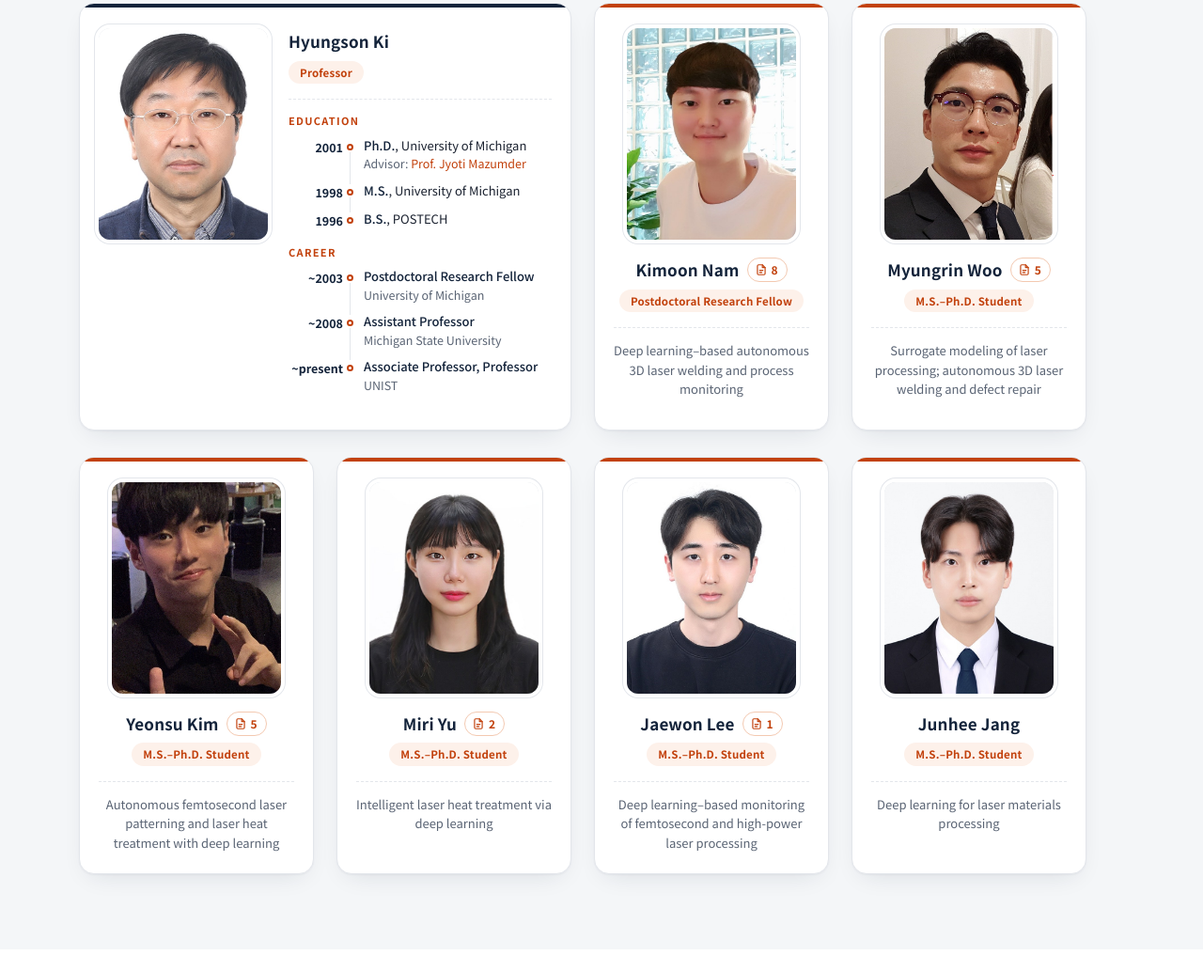
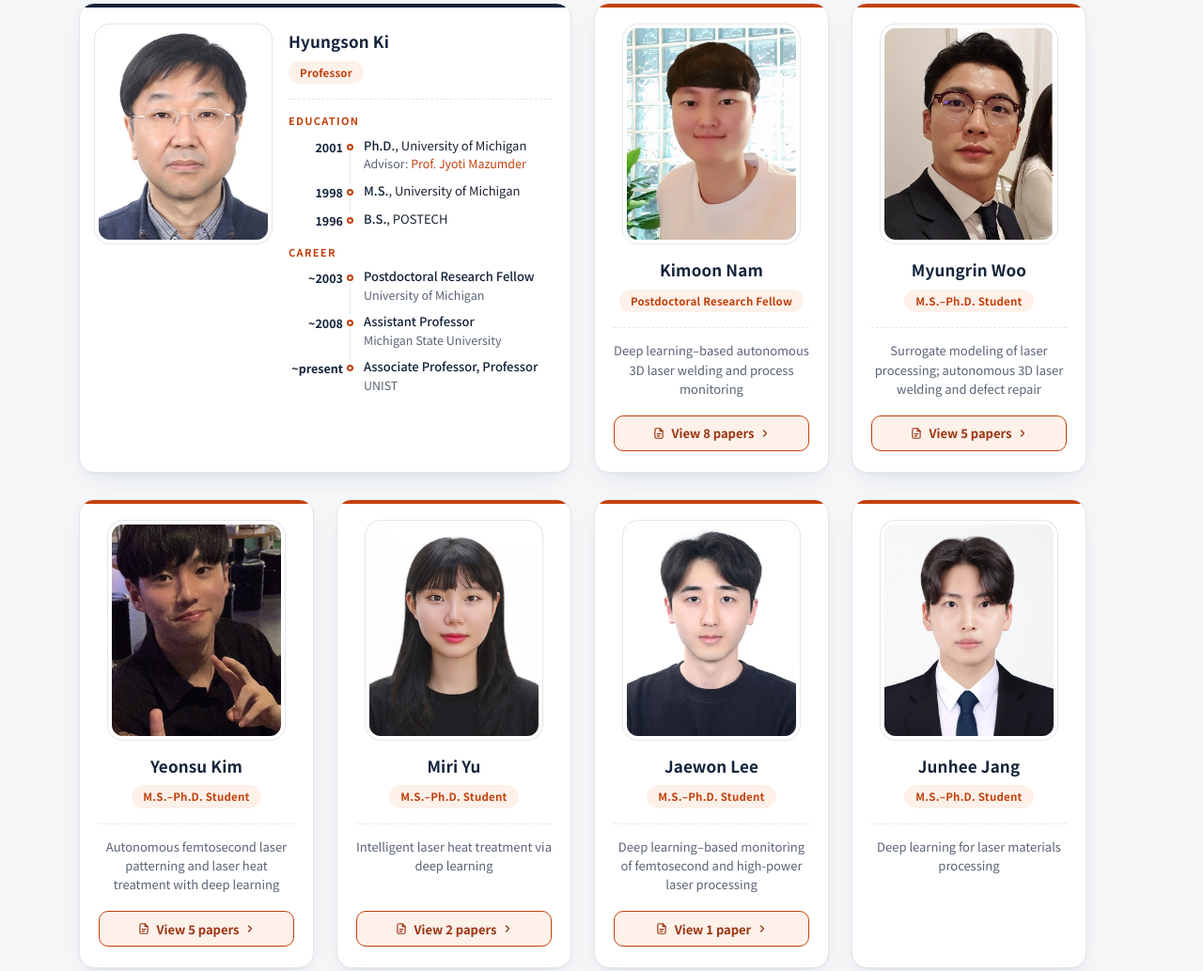
Before and after one commit to houseofdavid1/houseofdavid1.github.io, a plain HTML site: page people.html in a window 1280 px wide. Shown: the part 503-1536 px from the top of the page at 94% size. Drawn offline with Linux system fonts and the light colour scheme.

Commit message:
People: clearer 'View N papers' buttons at card bottom
Co-Authored-By: Claude Opus 5.5 <noreply@anthropic.com>
Claude-Session: https://claude.ai/code/session_0193FsCwCBU5TNaPgPqdxirM

```diff
--- a/assets/people.js
+++ b/assets/people.js
@@ -10,7 +10,7 @@
     var entry = data[btn.dataset.member];
     var n = entry ? entry.items.length : 0;
     if (!n) { btn.remove(); return; }
-    btn.querySelector('.pub-btn-count').textContent = n;
+    btn.querySelector('.pub-btn-count').textContent = 'View ' + n + (n === 1 ? ' paper' : ' papers');
     btn.setAttribute('aria-label', 'Publications of ' + entry.name + ' (' + n + ')');
     btn.addEventListener('click', function () {
       titleEl.textContent = entry.name;
--- a/assets/style.css
+++ b/assets/style.css
@@ -264,15 +264,17 @@ tr:last-child td { border-bottom: none; }
 .member h3.has-pubs { display: inline-flex; align-items: center; justify-content: center; gap: 8px; flex-wrap: wrap; }
 .member-lead h3.has-pubs { justify-content: flex-start; }
 .pub-btn {
-  display: inline-flex; align-items: center; gap: 4px; height: 26px; padding: 0 9px 0 7px;
-  border: 1px solid #F3C9B1; border-radius: 999px; background: #FFFFFF; color: var(--accent);
-  font: inherit; font-size: 12px; font-weight: 700; line-height: 1; cursor: pointer;
+  display: inline-flex; align-items: center; gap: 5px; height: 28px; padding: 0 9px 0 9px;
+  border: 1px solid var(--accent); border-radius: 999px; background: #FDF1EA; color: var(--accent-dark);
+  font: inherit; font-size: 12px; font-weight: 700; line-height: 1; cursor: pointer; white-space: nowrap;
   transition: background 0.15s ease, color 0.15s ease, border-color 0.15s ease, transform 0.15s ease;
 }
 .pub-btn:hover, .pub-btn:focus-visible { background: var(--accent); border-color: var(--accent); color: #FFFFFF; transform: translateY(-1px); }
 .pub-btn:focus-visible { outline: 2px solid var(--navy); outline-offset: 2px; }
 .pub-btn::before { content: ""; position: absolute; inset: -9px; }
 .pub-btn { position: relative; }
+.pub-btn-chev { margin-left: -1px; transition: transform 0.15s ease; }
+.pub-btn:hover .pub-btn-chev { transform: translateX(2px); }
 body.dialog-open { overflow: hidden; }
 .pub-dialog {
   width: min(760px, calc(100vw - 32px)); max-height: min(80vh, 760px); padding: 0;
@@ -305,3 +307,11 @@ mark.me { background: #FDF1EA; color: var(--accent-dark); font-weight: 700; bord
   .pd-list.numbered li { padding-left: 34px; }
   .pd-list.numbered li::before { width: 26px; }
 }
+
+/* publications button sits at the bottom of each card */
+.member > .pub-btn {
+  margin-top: auto; width: 100%; height: 38px; justify-content: center; gap: 7px;
+  border-radius: 10px; font-size: 13px;
+}
+.member > .pub-btn:hover .pub-btn-chev, .member > .pub-btn:focus-visible .pub-btn-chev { transform: translateX(3px); }
+.member > .since { margin-bottom: 18px; }
--- a/people.html
+++ b/people.html
@@ -7,7 +7,7 @@
 <link rel="preconnect" href="https://fonts.googleapis.com">
 <link rel="preconnect" href="https://fonts.gstatic.com" crossorigin>
 <link href="https://fonts.googleapis.com/css2?family=Noto+Sans+KR:wght@400;500;700&amp;display=swap" rel="stylesheet">
-<link rel="stylesheet" href="assets/style.css?v=11">
+<link rel="stylesheet" href="assets/style.css?v=13">
 </head>
 <body>
 
@@ -64,39 +64,45 @@
         </div>
         <div class="member">
           <div class="photo"><img src="assets/people/kimoon-nam.jpg?v=3" alt="Kimoon Nam"></div>
-          <h3 class="has-pubs"><span>Kimoon Nam</span><button type="button" class="pub-btn" data-member="kimoon-nam" title="Publications"><svg aria-hidden="true" viewBox="0 0 24 24" width="14" height="14" fill="none" stroke="currentColor" stroke-width="2" stroke-linecap="round" stroke-linejoin="round"><path d="M14 3H7a2 2 0 0 0-2 2v14a2 2 0 0 0 2 2h10a2 2 0 0 0 2-2V8z"/><path d="M14 3v5h5"/><path d="M9 13h6M9 17h4"/></svg><span class="pub-btn-count"></span></button></h3>
+          <h3>Kimoon Nam</h3>
           <p>Postdoctoral Research Fellow</p>
           <p class="since">Deep learning–based autonomous 3D laser welding and process monitoring</p>
+          <button type="button" class="pub-btn" data-member="kimoon-nam" title="View publications"><svg aria-hidden="true" viewBox="0 0 24 24" width="14" height="14" fill="none" stroke="currentColor" stroke-width="2" stroke-linecap="round" stroke-linejoin="round"><path d="M14 3H7a2 2 0 0 0-2 2v14a2 2 0 0 0 2 2h10a2 2 0 0 0 2-2V8z"/><path d="M14 3v5h5"/><path d="M9 13h6M9 17h4"/></svg><span class="pub-btn-count"></span><svg class="pub-btn-chev" aria-hidden="true" viewBox="0 0 24 24" width="12" height="12" fill="none" stroke="currentColor" stroke-width="2.5" stroke-linecap="round" stroke-linejoin="round"><path d="M9 6l6 6-6 6"/></svg></button>
         </div>
         <div class="member">
           <div class="photo"><img src="assets/people/myungrin-woo.jpg?v=3" alt="Myungrin Woo"></div>
-          <h3 class="has-pubs"><span>Myungrin Woo</span><button type="button" class="pub-btn" data-member="myungrin-woo" title="Publications"><svg aria-hidden="true" viewBox="0 0 24 24" width="14" height="14" fill="none" stroke="currentColor" stroke-width="2" stroke-linecap="round" stroke-linejoin="round"><path d="M14 3H7a2 2 0 0 0-2 2v14a2 2 0 0 0 2 2h10a2 2 0 0 0 2-2V8z"/><path d="M14 3v5h5"/><path d="M9 13h6M9 17h4"/></svg><span class="pub-btn-count"></span></button></h3>
+          <h3>Myungrin Woo</h3>
           <p>M.S.–Ph.D. Student</p>
           <p class="since">Surrogate modeling of laser processing; autonomous 3D laser welding and defect repair</p>
+          <button type="button" class="pub-btn" data-member="myungrin-woo" title="View publications"><svg aria-hidden="true" viewBox="0 0 24 24" width="14" height="14" fill="none" stroke="currentColor" stroke-width="2" stroke-linecap="round" stroke-linejoin="round"><path d="M14 3H7a2 2 0 0 0-2 2v14a2 2 0 0 0 2 2h10a2 2 0 0 0 2-2V8z"/><path d="M14 3v5h5"/><path d="M9 13h6M9 17h4"/></svg><span class="pub-btn-count"></span><svg class="pub-btn-chev" aria-hidden="true" viewBox="0 0 24 24" width="12" height="12" fill="none" stroke="currentColor" stroke-width="2.5" stroke-linecap="round" stroke-linejoin="round"><path d="M9 6l6 6-6 6"/></svg></button>
         </div>
         <div class="member">
           <div class="photo"><img src="assets/people/yeonsu-kim.jpg?v=3" alt="Yeonsu Kim"></div>
-          <h3 class="has-pubs"><span>Yeonsu Kim</span><button type="button" class="pub-btn" data-member="yeonsu-kim" title="Publications"><svg aria-hidden="true" viewBox="0 0 24 24" width="14" height="14" fill="none" stroke="currentColor" stroke-width="2" stroke-linecap="round" stroke-linejoin="round"><path d="M14 3H7a2 2 0 0 0-2 2v14a2 2 0 0 0 2 2h10a2 2 0 0 0 2-2V8z"/><path d="M14 3v5h5"/><path d="M9 13h6M9 17h4"/></svg><span class="pub-btn-count"></span></button></h3>
+          <h3>Yeonsu Kim</h3>
           <p>M.S.–Ph.D. Student</p>
           <p class="since">Autonomous femtosecond laser patterning and laser heat treatment with deep learning</p>
+          <button type="button" class="pub-btn" data-member="yeonsu-kim" title="View publications"><svg aria-hidden="true" viewBox="0 0 24 24" width="14" height="14" fill="none" stroke="currentColor" stroke-width="2" stroke-linecap="round" stroke-linejoin="round"><path d="M14 3H7a2 2 0 0 0-2 2v14a2 2 0 0 0 2 2h10a2 2 0 0 0 2-2V8z"/><path d="M14 3v5h5"/><path d="M9 13h6M9 17h4"/></svg><span class="pub-btn-count"></span><svg class="pub-btn-chev" aria-hidden="true" viewBox="0 0 24 24" width="12" height="12" fill="none" stroke="currentColor" stroke-width="2.5" stroke-linecap="round" stroke-linejoin="round"><path d="M9 6l6 6-6 6"/></svg></button>
         </div>
         <div class="member">
           <div class="photo"><img src="assets/people/miri-yu.jpg?v=3" alt="Miri Yu"></div>
-          <h3 class="has-pubs"><span>Miri Yu</span><button type="button" class="pub-btn" data-member="miri-yu" title="Publications"><svg aria-hidden="true" viewBox="0 0 24 24" width="14" height="14" fill="none" stroke="currentColor" stroke-width="2" stroke-linecap="round" stroke-linejoin="round"><path d="M14 3H7a2 2 0 0 0-2 2v14a2 2 0 0 0 2 2h10a2 2 0 0 0 2-2V8z"/><path d="M14 3v5h5"/><path d="M9 13h6M9 17h4"/></svg><span class="pub-btn-count"></span></button></h3>
+          <h3>Miri Yu</h3>
           <p>M.S.–Ph.D. Student</p>
           <p class="since">Intelligent laser heat treatment via deep learning</p>
+          <button type="button" class="pub-btn" data-member="miri-yu" title="View publications"><svg aria-hidden="true" viewBox="0 0 24 24" width="14" height="14" fill="none" stroke="currentColor" stroke-width="2" stroke-linecap="round" stroke-linejoin="round"><path d="M14 3H7a2 2 0 0 0-2 2v14a2 2 0 0 0 2 2h10a2 2 0 0 0 2-2V8z"/><path d="M14 3v5h5"/><path d="M9 13h6M9 17h4"/></svg><span class="pub-btn-count"></span><svg class="pub-btn-chev" aria-hidden="true" viewBox="0 0 24 24" width="12" height="12" fill="none" stroke="currentColor" stroke-width="2.5" stroke-linecap="round" stroke-linejoin="round"><path d="M9 6l6 6-6 6"/></svg></button>
         </div>
         <div class="member">
           <div class="photo"><img src="assets/people/jaewon-lee.jpg?v=3" alt="Jaewon Lee"></div>
-          <h3 class="has-pubs"><span>Jaewon Lee</span><button type="button" class="pub-btn" data-member="jaewon-lee" title="Publications"><svg aria-hidden="true" viewBox="0 0 24 24" width="14" height="14" fill="none" stroke="currentColor" stroke-width="2" stroke-linecap="round" stroke-linejoin="round"><path d="M14 3H7a2 2 0 0 0-2 2v14a2 2 0 0 0 2 2h10a2 2 0 0 0 2-2V8z"/><path d="M14 3v5h5"/><path d="M9 13h6M9 17h4"/></svg><span class="pub-btn-count"></span></button></h3>
+          <h3>Jaewon Lee</h3>
           <p>M.S.–Ph.D. Student</p>
           <p class="since">Deep learning–based monitoring of femtosecond and high-power laser processing</p>
+          <button type="button" class="pub-btn" data-member="jaewon-lee" title="View publications"><svg aria-hidden="true" viewBox="0 0 24 24" width="14" height="14" fill="none" stroke="currentColor" stroke-width="2" stroke-linecap="round" stroke-linejoin="round"><path d="M14 3H7a2 2 0 0 0-2 2v14a2 2 0 0 0 2 2h10a2 2 0 0 0 2-2V8z"/><path d="M14 3v5h5"/><path d="M9 13h6M9 17h4"/></svg><span class="pub-btn-count"></span><svg class="pub-btn-chev" aria-hidden="true" viewBox="0 0 24 24" width="12" height="12" fill="none" stroke="currentColor" stroke-width="2.5" stroke-linecap="round" stroke-linejoin="round"><path d="M9 6l6 6-6 6"/></svg></button>
         </div>
         <div class="member">
           <div class="photo"><img src="assets/people/junhee-jang.jpg?v=3" alt="Junhee Jang"></div>
-          <h3 class="has-pubs"><span>Junhee Jang</span><button type="button" class="pub-btn" data-member="junhee-jang" title="Publications"><svg aria-hidden="true" viewBox="0 0 24 24" width="14" height="14" fill="none" stroke="currentColor" stroke-width="2" stroke-linecap="round" stroke-linejoin="round"><path d="M14 3H7a2 2 0 0 0-2 2v14a2 2 0 0 0 2 2h10a2 2 0 0 0 2-2V8z"/><path d="M14 3v5h5"/><path d="M9 13h6M9 17h4"/></svg><span class="pub-btn-count"></span></button></h3>
+          <h3>Junhee Jang</h3>
           <p>M.S.–Ph.D. Student</p>
           <p class="since">Deep learning for laser materials processing</p>
+          <button type="button" class="pub-btn" data-member="junhee-jang" title="View publications"><svg aria-hidden="true" viewBox="0 0 24 24" width="14" height="14" fill="none" stroke="currentColor" stroke-width="2" stroke-linecap="round" stroke-linejoin="round"><path d="M14 3H7a2 2 0 0 0-2 2v14a2 2 0 0 0 2 2h10a2 2 0 0 0 2-2V8z"/><path d="M14 3v5h5"/><path d="M9 13h6M9 17h4"/></svg><span class="pub-btn-count"></span><svg class="pub-btn-chev" aria-hidden="true" viewBox="0 0 24 24" width="12" height="12" fill="none" stroke="currentColor" stroke-width="2.5" stroke-linecap="round" stroke-linejoin="round"><path d="M9 6l6 6-6 6"/></svg></button>
         </div>
       </div>
     </div>
@@ -166,6 +172,6 @@
 </footer>
 
 <script src="assets/member-pubs.js?v=1"></script>
-<script src="assets/people.js?v=1"></script>
+<script src="assets/people.js?v=3"></script>
 </body>
 </html>
```
Also changed, not shown: index.html (+1 -1 lines), publications.html (+1 -1 lines), research.html (+1 -1 lines), teaching.html (+1 -1 lines).
